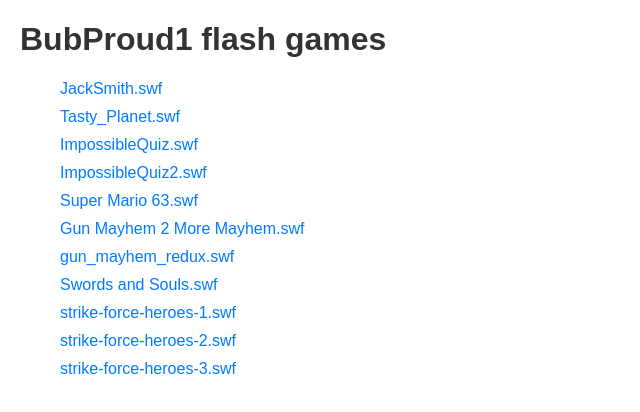
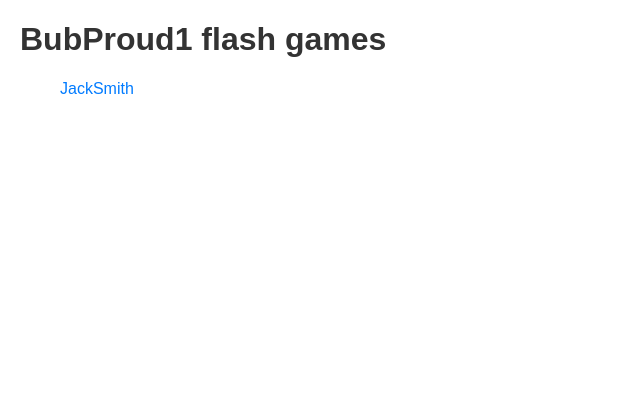
Before and after one commit to bubproud1/bubproud1.github.io, a plain HTML site: page index.html in a window 1280 px wide. Shown: the whole page, without its empty margins (0-640 px from the left). Drawn offline with Linux system fonts and the light colour scheme.

Commit message:
Update index.html

```diff
--- a/index.html
+++ b/index.html
@@ -30,17 +30,7 @@
 <body>
     <h1>BubProud1 flash games</h1>
     <ul>
-        <li><a href="JackSmith.swf">JackSmith.swf</a></li>
-        <li><a href="Tasty_Planet.swf">Tasty_Planet.swf</a></li>
-        <li><a href="ImpossibleQuiz.swf">ImpossibleQuiz.swf</a></li>
-        <li><a href="ImpossibleQuiz2.swf">ImpossibleQuiz2.swf</a></li>
-        <li><a href="Super Mario 63.swf">Super Mario 63.swf</a></li>
-        <li><a href="Gun Mayhem 2 More Mayhem.swf">Gun Mayhem 2 More Mayhem.swf</a></li>
-        <li><a href="gun_mayhem_redux.swf">gun_mayhem_redux.swf</a></li>
-        <li><a href="Swords and Souls.swf">Swords and Souls.swf</a></li>
-        <li><a href="strike-force-heroes-1.swf">strike-force-heroes-1.swf</a></li>
-        <li><a href="strike-force-heroes-2.swf">strike-force-heroes-2.swf</a></li>
-        <li><a href="strike-force-heroes-3.swf">strike-force-heroes-3.swf</a></li>
+        <li><a href="JackSmith">JackSmith</a></li>
         <!-- Add more files as needed -->
     </ul>
 </body>
```
